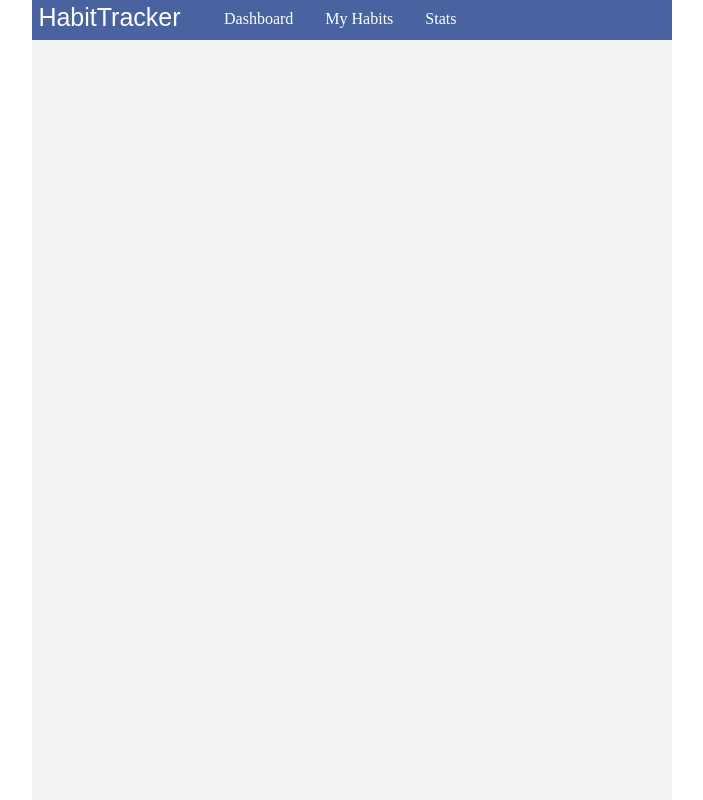
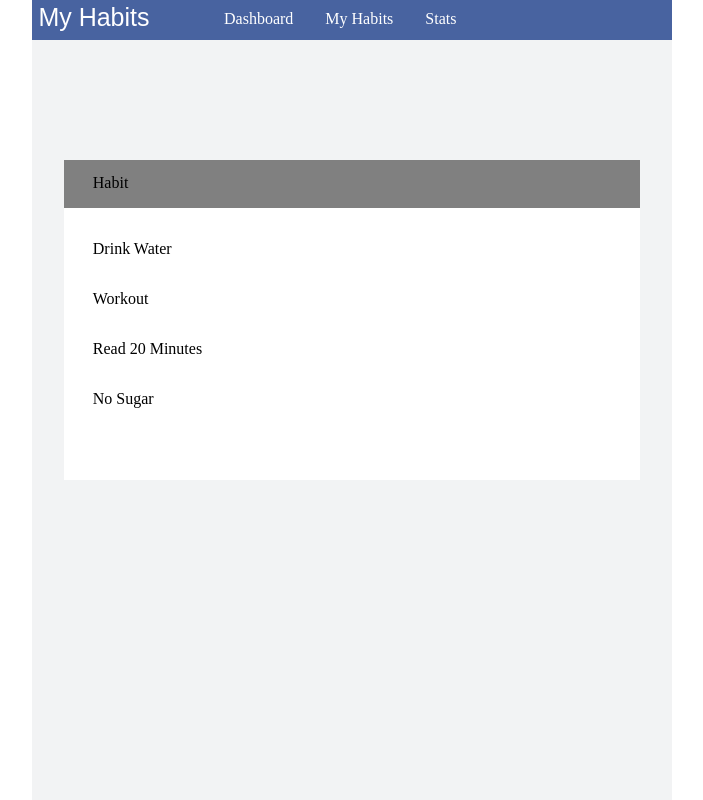
Before and after one commit to danya717/habit_tracker, a Django app: page /my_habits in a window 1280 px wide. Shown: the whole page, without its empty margins (288-991 px from the left). Run offline with Django 5.2, Linux system fonts and the light colour scheme.

Commit message:
added styles to My Habits page

```diff
--- a/habit_tracker/static/css/style.css
+++ b/habit_tracker/static/css/style.css
@@ -149,3 +149,33 @@
     left: 10%;
     top: 10%;
 }
+
+.all_habits_menu {
+    background-color: white;
+    width: 90%;
+    height: 40%;
+    position: absolute;
+    left: 5%;
+    top: 20%;
+}
+
+.all_habits {
+    position: absolute;
+    left: 5%;
+    top: 20%;
+    display: grid;
+    gap: 0px;
+}
+
+.habits_title_menu {
+    background-color: grey;
+    position: absolute;
+    width: 100%;
+    height: 15%;
+}
+
+.all_habits_menu_title {
+    position: absolute;
+    left: 5%;
+    top: -5%;
+}
--- a/habit_tracker/templates/base.html
+++ b/habit_tracker/templates/base.html
@@ -3,7 +3,7 @@
 <html>
 <head>
     <link rel="stylesheet" href="{% static 'css/style.css' %}">
-    <title>habit_tracker</title>
+    <title>Habit Tracker</title>
 </head>
 <body>
     <div class="main_page">
@@ -15,7 +15,6 @@
                 {% endfor %}
             </div>
         </div>
-        {% block unnecessary %}
         <div class="streak_bar">
             <p class="streak_title">Keep the Streak Going!</p>
             <div class="streak_text_row">
@@ -49,7 +48,6 @@
                 <b class="tasks_title">No sugar</b>
             </div>
         </div>
-        {% endblock %}
     </div>
 </body>
 </html>
--- a/habit_tracker/templates/my_habits.html
+++ b/habit_tracker/templates/my_habits.html
@@ -1,4 +1,9 @@
-{% extends 'base.html' %}
+{% extends 'my_habits_base.html' %}
 
-{% block unnecessary %}
+{% block title %}
+    My Habits
 {% endblock %}
+
+{% block page_title %}
+    <p class="main_page_title">My Habits</p>
+{% endblock %}
--- /dev/null
+++ b/habit_tracker/templates/my_habits_base.html
@@ -0,0 +1,33 @@
+{% load static %}
+<!doctype html>
+<html>
+<head>
+    <link rel="stylesheet" href="{% static 'css/style.css' %}">
+    <title> {% block title %} habit_tracker {% endblock %}</title>
+</head>
+<body>
+    <div class="main_page">
+        <div class="top_bar">
+            {% block page_title %}
+                <p class="main_page_title">HabitTracker</p>
+            {% endblock %}
+            <div class="top_bar_paths">
+                {% for path in paths %}
+                    <a class="top_bar_path" href="{% url path %}">{{ path }}</a>
+                {% endfor %}
+            </div>
+        </div>
+        <div class="all_habits_menu">
+            <div class="habits_title_menu">
+                <p class="all_habits_menu_title">Habit</p>
+            </div>
+            <div class="all_habits">
+              <p class="my_habits_page_habits">Drink Water</p>
+              <p class="my_habits_page_habits">Workout</p>
+              <p class="my_habits_page_habits">Read 20 Minutes</p>
+              <p class="my_habits_page_habits">No Sugar</p>
+            </div>
+        </div>
+    </div>
+</body>
+</html>
--- a/habit_tracker/templates/stats.html
+++ /dev/null
@@ -1,4 +0,0 @@
-{% extends 'base.html' %}
-
-{% block unnecessary %}
-{% endblock %}
```
Also changed, not shown: habit_tracker/templates/habit_tracker.html (line endings or trailing spaces). Lines whose indentation alone changed are shown as unchanged.
